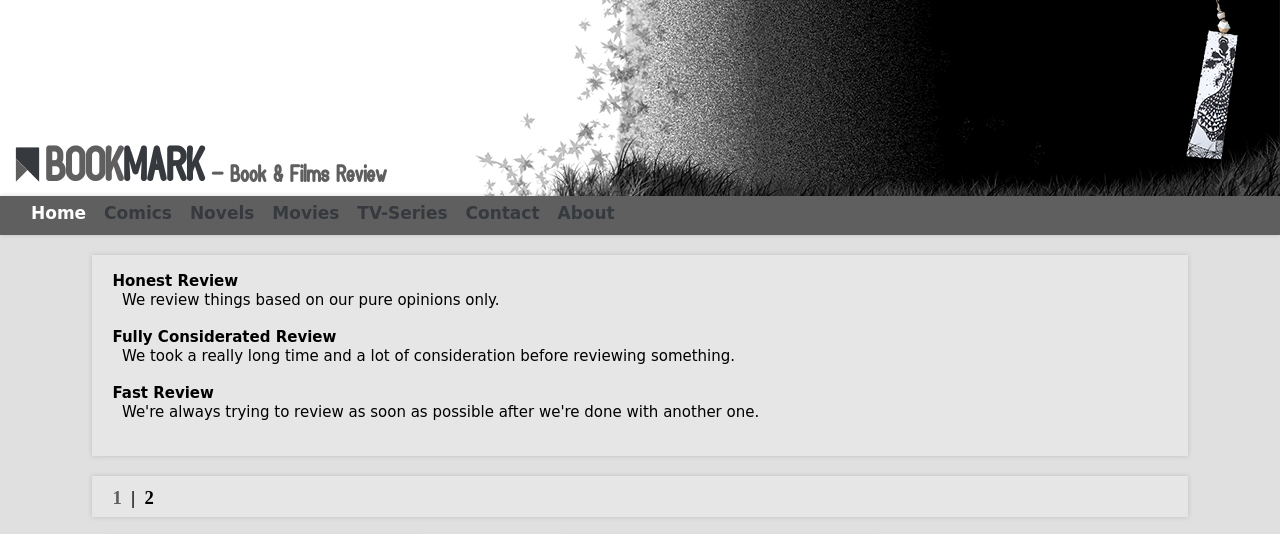
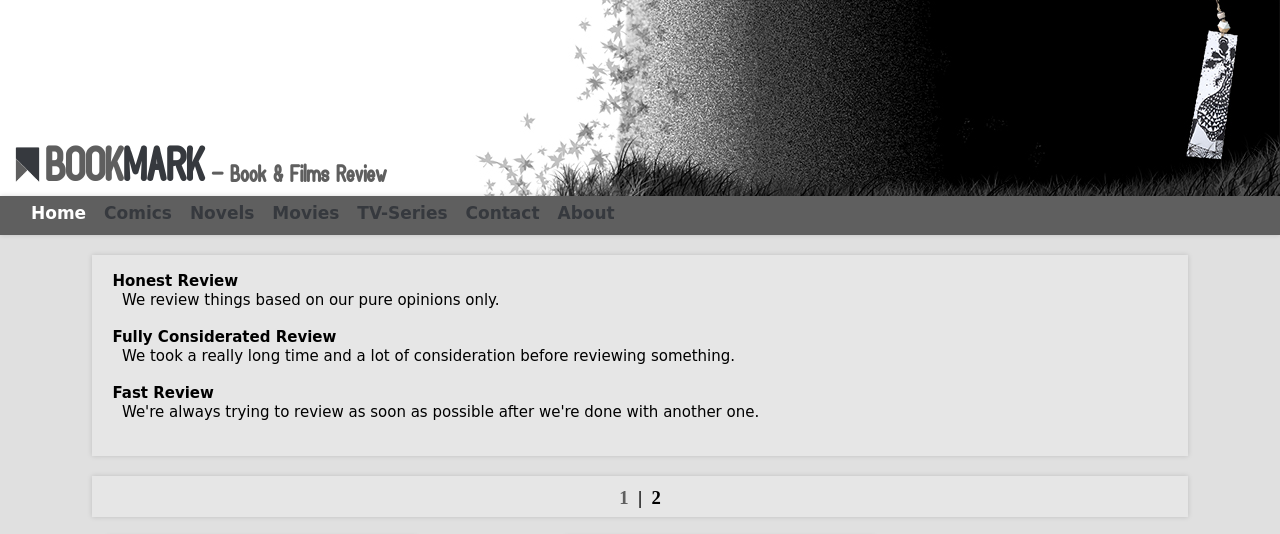
Before and after one commit to louis252/bookmark, a plain HTML site: page index.html in a window 1280 px wide. Shown: the top 534 px of the page. Drawn offline with Linux system fonts and the light colour scheme.

Commit message:
Add files via upload

```diff
--- a/resource/style.css
+++ b/resource/style.css
@@ -64,6 +64,10 @@ a.top{
   text-decoration: none;
   font-family: inherit;
   color: #c5c5c5;
+}
+
+.center{
+  text-align: center;
 }
 
 .container{
```
